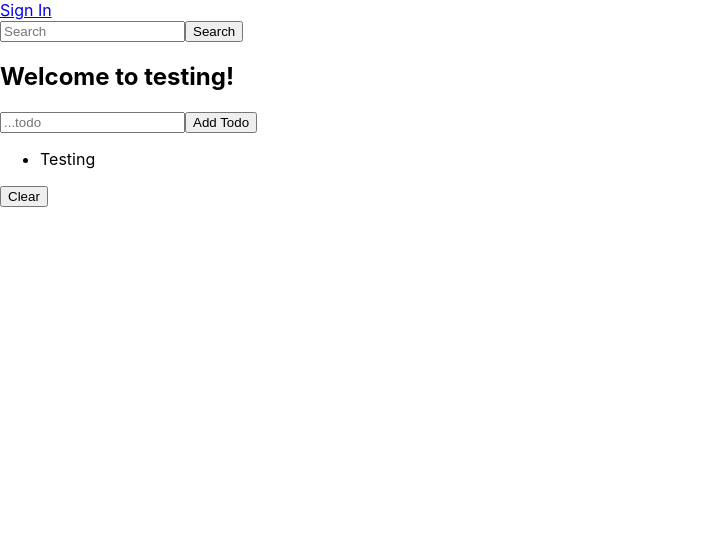
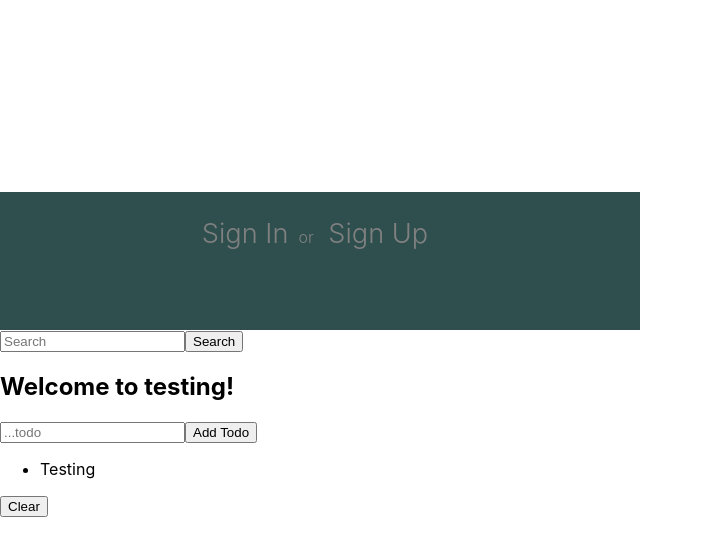
Before and after one commit to Buildweek-Minimalist-Homepage/FrontEnd, a React (Create React App) app in the folder client/: page /#/ in a window 1280 px wide. Shown: the top 556 px of the page, without its empty margins (0-703 px from the left). Built offline with nearby package versions, Linux system fonts and the light colour scheme; no server answers.

Commit message:
signInLogIn bug fix

```diff
--- a/client/src/App.js
+++ b/client/src/App.js
@@ -5,13 +5,13 @@ import {SearchBar} from './components/SearchBar';
 //import SignInLogIn from './signInLogIn'
 // import Clock from './components/Time'
 // import Header from './components/Header';
-import QuotesWidget from './components/Quotes'
 import {
   BrowserRouter as Router,
   Route,
   NavLink,
   Link
 } from 'react-router-dom';
+import SignInLogIn from './SignInLogIn';
 
 
 
@@ -22,14 +22,14 @@ class App extends React.Component {
     return (
 
       <Router>
-     <QuotesWidget/>
       <div>
-      <Link to="/sign-in" className="FormField__Link">Sign In</Link>
+      <SignInLogIn/>
         {/* <Header/> */}
         <SearchBar/>
         <h2>Welcome to testing!</h2>
         {/* <Clock /> */}
         <Todo/>
+
       </div>
       </Router>
     );
--- a/client/src/components/SignInForm.js
+++ b/client/src/components/SignInForm.js
@@ -19,8 +19,6 @@ const SignInForm = props => {
     <form onSubmit = {(event) => {
       props.addMember (event, name, email, password)
       newForm()}} className="FormFields">
-
-type
 
       <div className="FormField">
       <label htmlFor = "email" className="FormField__Label">Email</label>
@@ -49,7 +47,7 @@ type
 
               <div className="FormField">
                   <button className="FormField__Button mr-20">Sign In</button>
-                  <Link to="/" className="FormField__Link">Create an account</Link>
+                  <Link to="/sign-up" className="FormField__Link">Create an account</Link>
               </div>
 
       </form>
--- a/client/src/signInLogIn.js
+++ b/client/src/signInLogIn.js
@@ -6,7 +6,7 @@ import ReturnInfo from './components/ReturnInfo'
 
 import './signInLogIn.css';
 
-function signInLogIn() {
+function SignInLogIn() {
   //applying a useState hook and setting a state peoperty to members
  const [members, setMembers] = useState([]);
 
@@ -34,9 +34,9 @@ function signInLogIn() {
       <div className="App__Form">
               <div className="FormTitle">
                   <NavLink to="/sign-in" activeClassName="FormTitle__Link--Active" className="FormTitle__Link">Sign In</NavLink>
-                  or <NavLink exact to="/" activeClassName="FormTitle__Link--Active" className="FormTitle__Link">Sign Up</NavLink>
+                  or <NavLink exact to="/sign-up" activeClassName="FormTitle__Link--Active" className="FormTitle__Link">Sign Up</NavLink>
               </div>
-              <Route exact path="/" render={()=> <Form  addMember = {addMember}/>}>
+              <Route exact path="/sign-up" render={()=> <Form  addMember = {addMember}/>}>
               </Route>
               <Route path="/sign-in" render={()=> <SignInForm  addMember = {addMember}/>}>
               </Route>
@@ -47,4 +47,4 @@ function signInLogIn() {
   )
 }
 
-export default signInLogIn
+export default SignInLogIn
```
